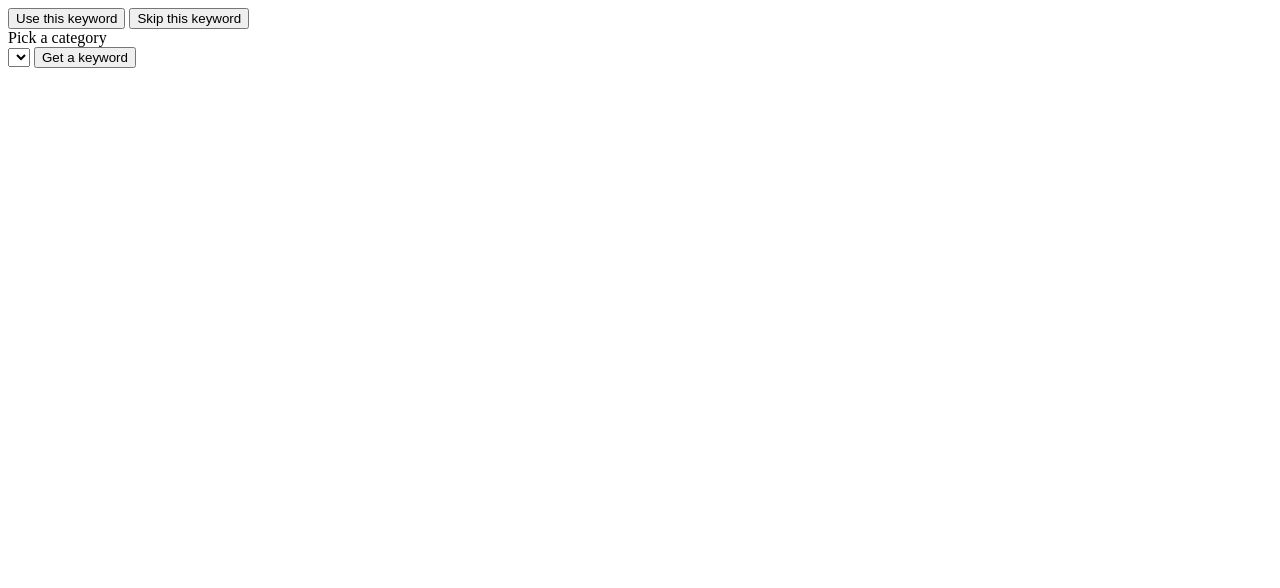
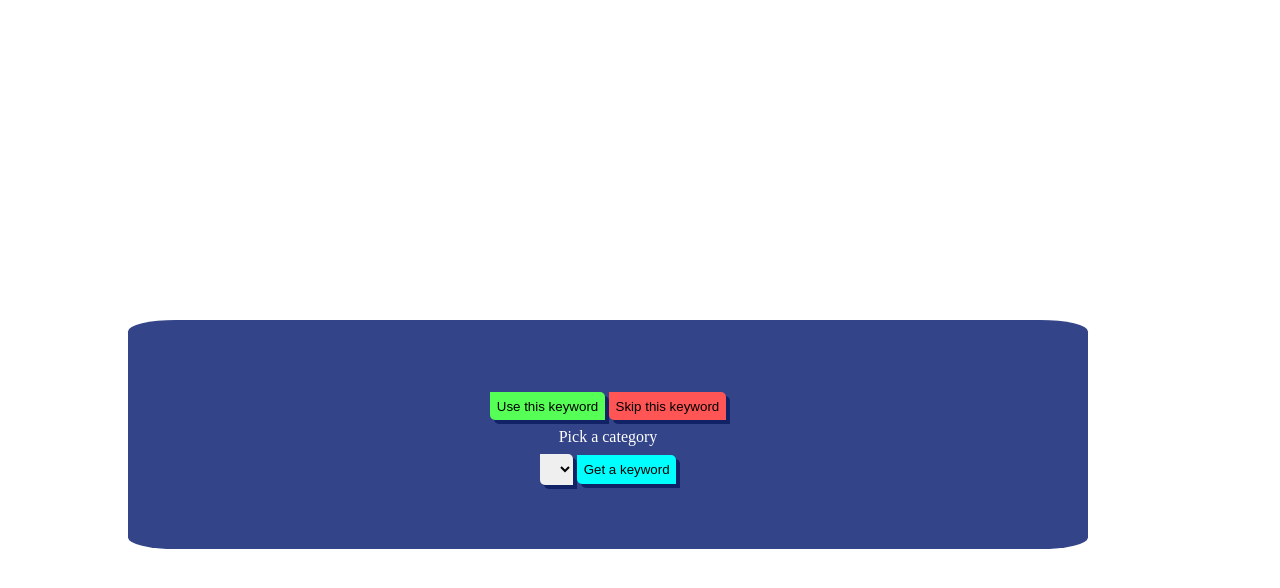
Before and after one commit to rougetimelord/modular-monstrosity, a plain HTML site: page webapp/index.html in a window 1280 px wide. Drawn offline with Linux system fonts and the light colour scheme.

Commit message:
Add some styling

```diff
--- a/webapp/index.css
+++ b/webapp/index.css
@@ -1,3 +1,61 @@
+*{
+    margin: 0;
+    text-align: center;
+}
+
 .inline-block{
     display: inline-block;
 }
+
+.l-blue{
+    background-color: #0FF;
+}
+
+.l-blue:active{
+    background-color: #0AA;
+    outline: 0;
+}
+
+.d-blue{
+    background-color: #348;
+}
+
+.l-green{
+    background-color: #5F5;
+}
+
+.l-green:active{
+    background-color: #3C3;
+    outline: 0;
+}
+
+.l-red{
+    background-color: #F55;
+}
+
+.l-red:active{
+    background-color: #C22;
+    outline: 0;
+}
+
+#main{
+    height: 40%;
+    width: 65%;
+    margin: 25% 10% 0 10%;
+    padding: 5%;
+    border-radius: 5%;
+    word-wrap: break-word;
+}
+
+.text{
+    color: #FFF;
+    margin: .5em 0 .5em 0;
+}
+
+input[type=button], #dropdown{
+    padding: .5em;
+    border: 0 solid #FFF;
+    border-radius: 0 5px 0 5px;
+    box-shadow: 4px 4px #126;
+    outline: 0;
+}
--- a/webapp/index.html
+++ b/webapp/index.html
@@ -10,21 +10,23 @@
         <script type="text/javascript" src="keyword_handler.js"></script>
     </head>
     <body>
+        <div id="main" class="d-blue">
             <div class="keyword text">
                 <div id="keyword-title"></div>
                 <div id="keyword-comment"></div>
             </div>
             <div class="input inline-block">
-            <input id="use" type="button" value="Use this keyword" class="d-green">
-            <input id="skp" type="button" value="Skip this keyword" class="d-red">
+                <input id="use" type="button" value="Use this keyword" class="l-green">
+                <input id="skp" type="button" value="Skip this keyword" class="l-red">
             </div>
             <br>
             <div class="input inline-block">
-            <div class="label">Pick a category</div>
+                <div class="label text">Pick a category</div>
                 <select id="dropdown">
                     <!--A bunch of option tags-->
                 </select>
                 <input id="go" type="button" value="Get a keyword" class="l-blue">
             </div>
+        </div>
     </body>
 </html>
```
Lines whose indentation alone changed are shown as unchanged.
